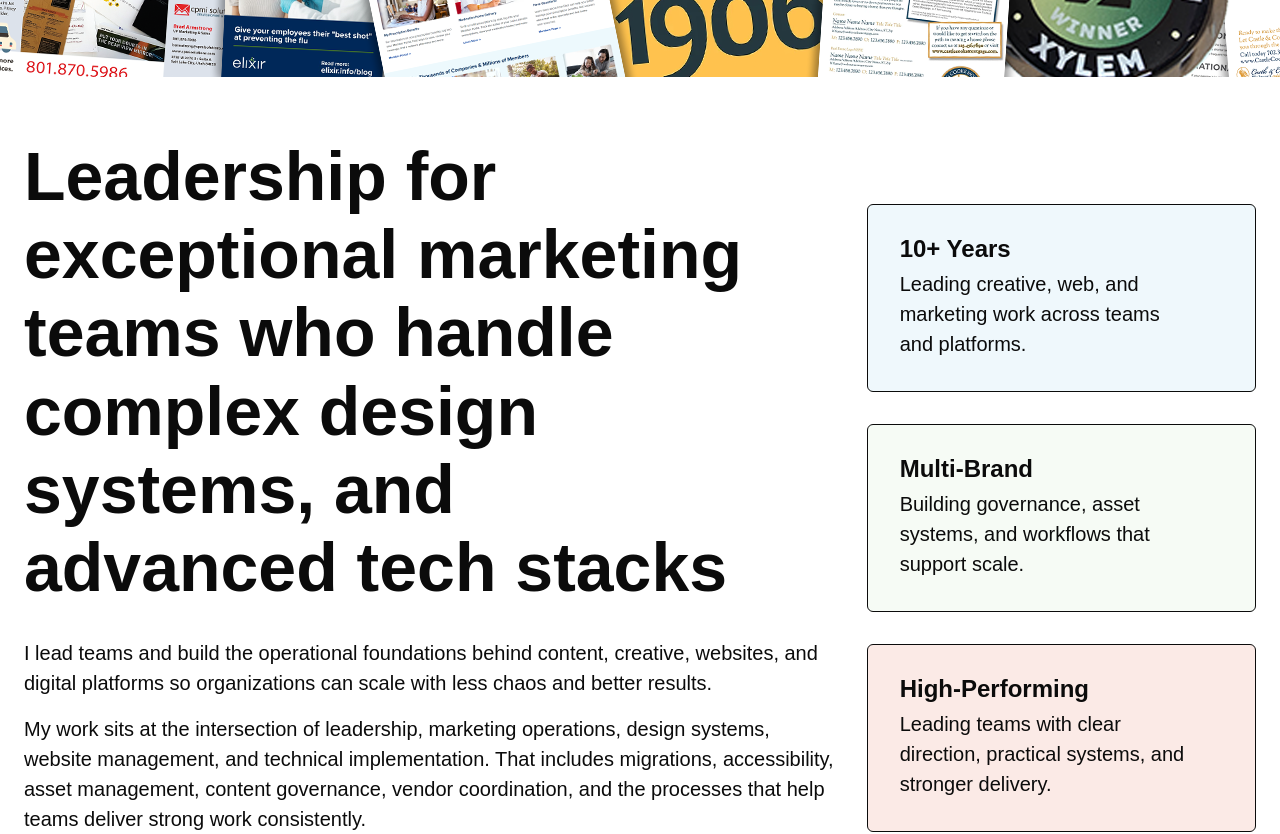
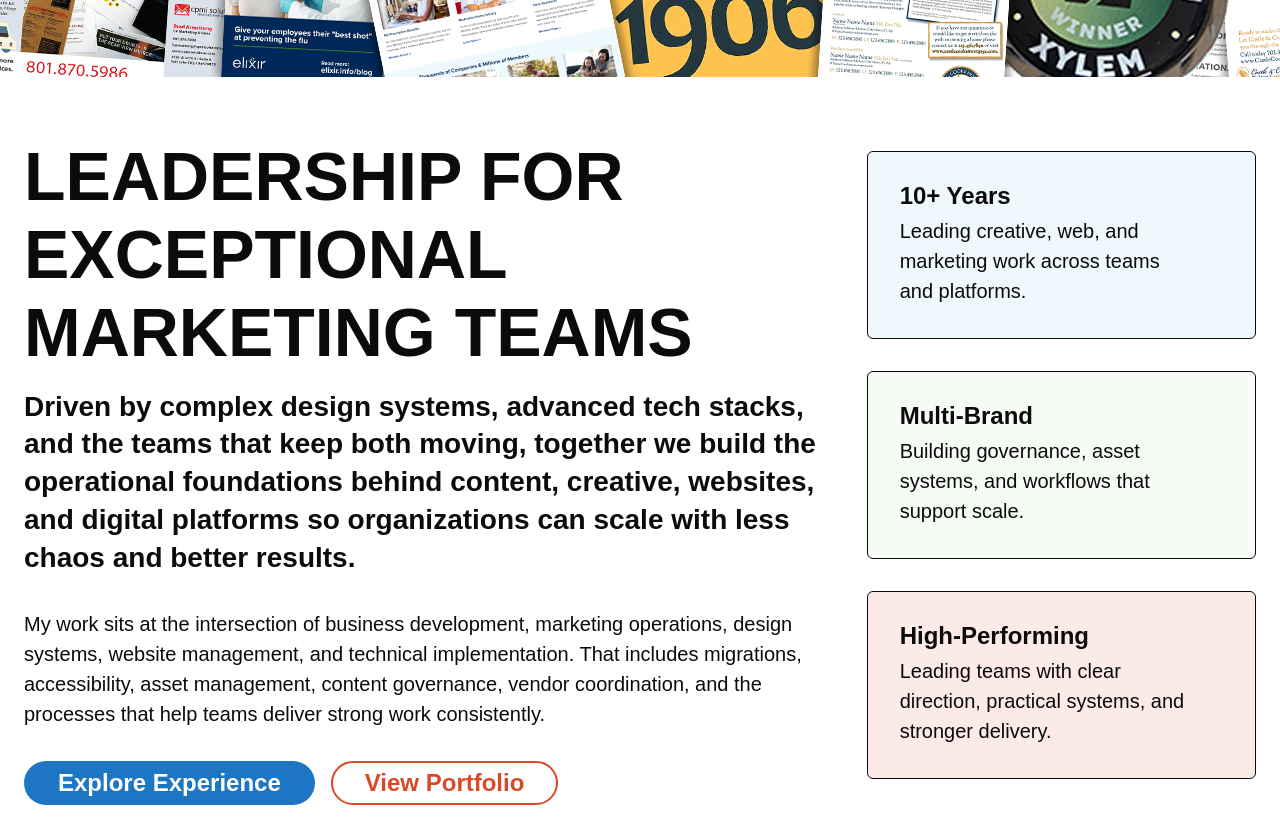
Before and after one commit to sforschen/asylum, a Next.js app: page / in a window 1280 px wide. Shown: the part 420-1254 px from the top of the page. Built offline with nearby package versions, Linux system fonts and the light colour scheme.

Commit message:
content updates

```diff
--- a/app/globals.css
+++ b/app/globals.css
@@ -1033,6 +1033,18 @@ main .section.highlight-light-green {
   padding-bottom: var(--default-content-gap);
 }
 
+.home-intro .page-title {
+  text-transform: uppercase;
+}
+
+.home-intro-lead {
+  margin-top: calc(var(--spc-s) * -1);
+  margin-bottom: var(--spc-m);
+  font-size: var(--body-font-size-l);
+  font-weight: 700;
+  line-height: 1.35;
+}
+
 .home-actions {
   display: flex;
   flex-wrap: wrap;
--- a/app/page.tsx
+++ b/app/page.tsx
@@ -86,13 +86,13 @@ export default function Home() {
       {/* Core positioning statement and quick CTAs. */}
       <section className="page-container page-intro home-intro">
         <div className="page-intro-copy home-intro-copy">
-          <h1 className="page-title">Leadership for exceptional marketing teams who handle complex design systems, and advanced tech stacks</h1>
-          <p>
-            I lead teams and build the operational foundations behind content, creative, websites, and digital
-            platforms so organizations can scale with less chaos and better results.
+          <h1 className="page-title">Leadership for exceptional marketing teams</h1>
+          <p className="home-intro-lead">
+            Driven by complex design systems, advanced tech stacks, and the teams that keep both moving, together we build the operational foundations behind content, creative, websites, and digital platforms so
+            organizations can scale with less chaos and better results.
           </p>
           <p>
-            My work sits at the intersection of leadership, marketing operations, design systems, website management,
+            My work sits at the intersection of business development, marketing operations, design systems, website management,
             and technical implementation. That includes migrations, accessibility, asset management, content
             governance, vendor coordination, and the processes that help teams deliver strong work consistently.
           </p>
```
